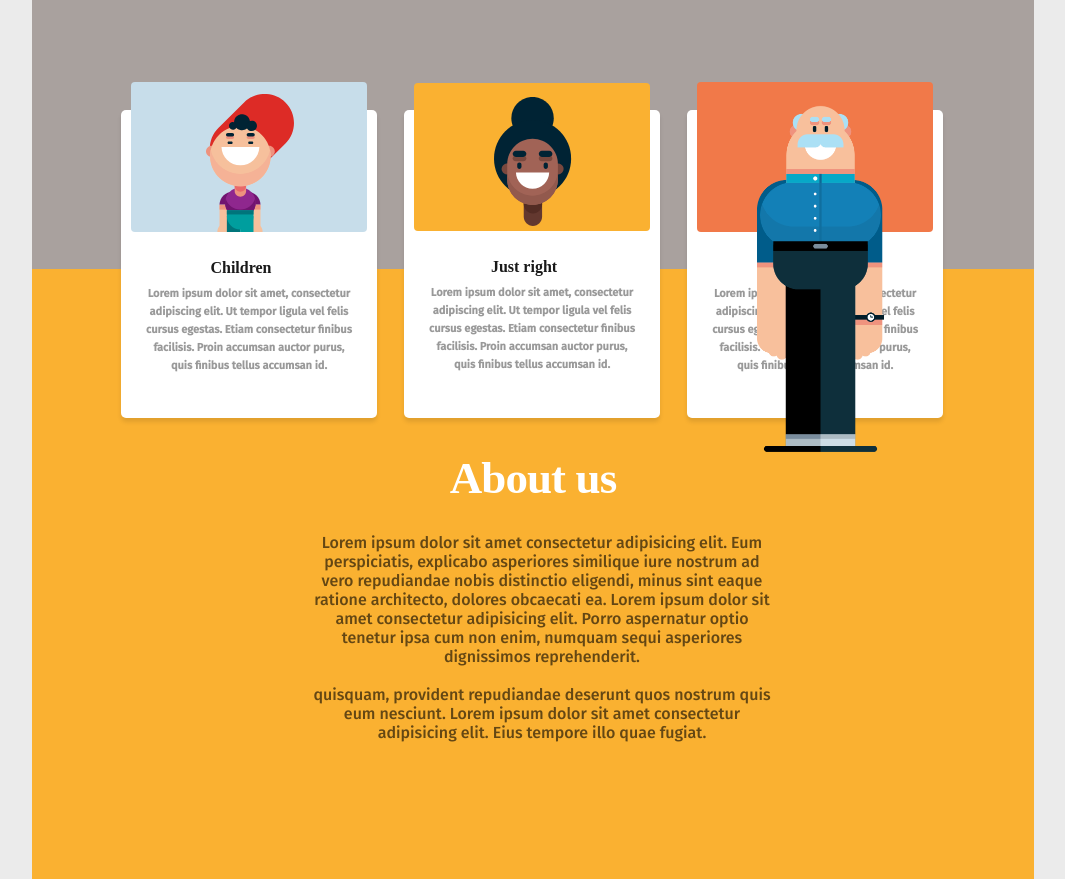
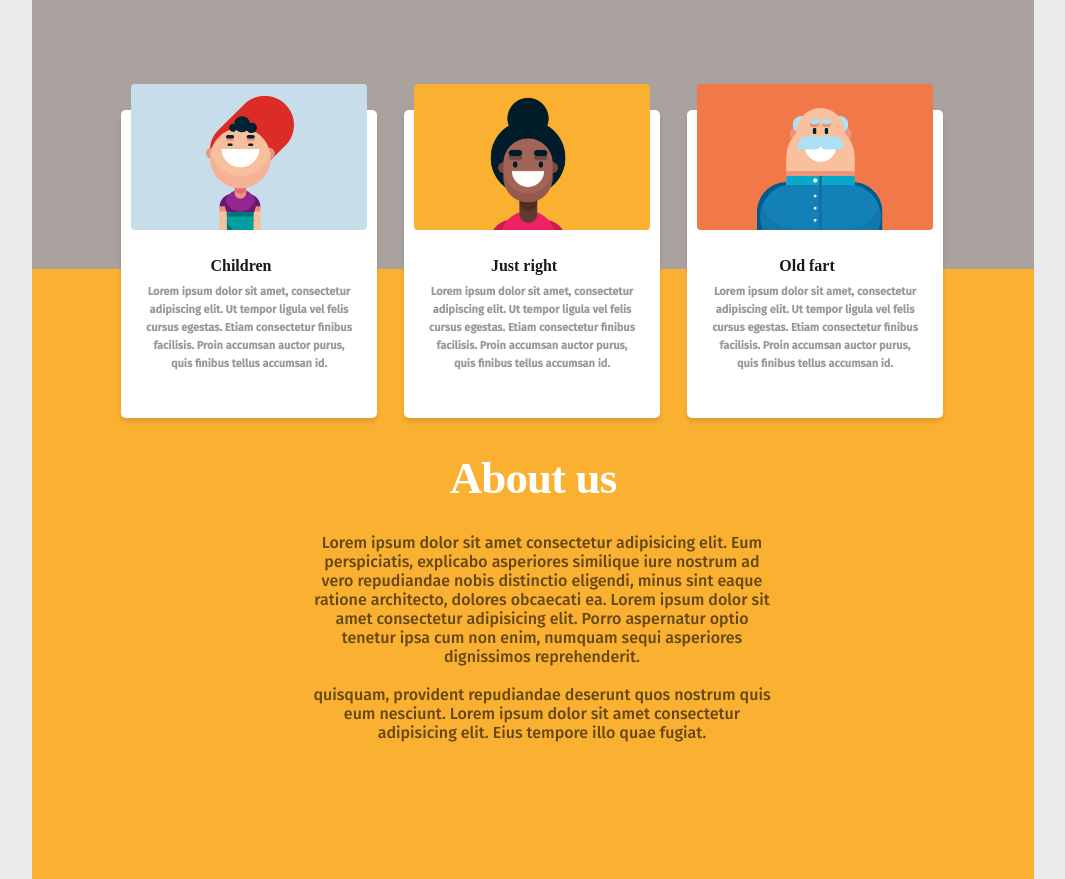
Before and after one commit to rebeckaelin/grupparbete1, a plain HTML site: page index.html in a window 1280 px wide. Shown: the part 937-1816 px from the top of the page, without its empty margins (108-1173 px from the left). Drawn offline with Linux system fonts and the light colour scheme; a web font is replaced by a local one.

Commit message:
done with the pics, done with everything

```diff
--- a/index.html
+++ b/index.html
@@ -57,10 +57,10 @@
             <figcaption><h4>Children</h4><p class="info">Lorem ipsum dolor sit amet, consectetur adipiscing elit. Ut tempor ligula vel felis cursus egestas. Etiam consectetur finibus facilisis. Proin accumsan auctor purus, quis finibus tellus accumsan id.</p>
             </p></figcaption></figure>
           <figure class="profilecard">
-            <figure class="picturebackground yellow"><img class="image_2" src="./assets/middle.svg" alt="middle"></figure>
+            <figure class="picturebackground yellow"><img class="image_2" src="./assets/adult.png" alt="middle"></figure>
             <figcaption><h4>Just right</h4><p class="info">Lorem ipsum dolor sit amet, consectetur adipiscing elit. Ut tempor ligula vel felis cursus egestas. Etiam consectetur finibus facilisis. Proin accumsan auctor purus, quis finibus tellus accumsan id.</p></figcaption></figure>
           <figure class="profilecard">
-            <figure class="picturebackground orange"> <img class="oldfart" src="./assets/old.png" alt="" class="">
+            <figure class="picturebackground orange"> <img class="image_3" src="./assets/old.png" alt="" class="">
             </figure>
             <figcaption><h4>Old fart</h4><p class="info">Lorem ipsum dolor sit amet, consectetur adipiscing elit. Ut tempor ligula vel felis cursus egestas. Etiam consectetur finibus facilisis. Proin accumsan auctor purus, quis finibus tellus accumsan id.</p></figcaption></figure>
         </article>
--- a/styles.css
+++ b/styles.css
@@ -280,6 +280,8 @@ body {
   justify-content: center;
   gap: 1.69rem;
   margin-top: 7.06rem;
+  position: relative;
+
 }
 
 .profilecard {
@@ -300,6 +302,8 @@ body {
   border-radius: 0.25rem;
   position: relative;
   transform: translateY(-1.63rem);
+  z-index: 1;
+  overflow: hidden;
 }
 
 .blue {
@@ -325,6 +329,8 @@ h4 {
   line-height: 1.25rem;
   width: 12.375rem;
   height: 0.8125rem;
+  position: relative;
+  z-index: 1;
 }
 
 .info {
@@ -339,6 +345,8 @@ h4 {
   text-align: center;
   margin-top: 0.87rem;
   margin-bottom: 1.69rem;
+  position: relative;
+  z-index: 1;
 }
 
 .image_1 {
@@ -347,14 +355,17 @@ h4 {
 }
 
 .image_2 {
+  width: 5.876rem;
   margin-top: 0.87rem;
-  margin-left: 5rem;
+  margin-left: 4.17rem;
 }
 
-.oldfart {
+.image_3 {
   width: 7.93319rem;
   margin-top: 1.5rem;
   margin-left: 3.77rem;
+  position: relative;
+  z-index: 2;
 }
 
 /* PROFILKORT */
```
